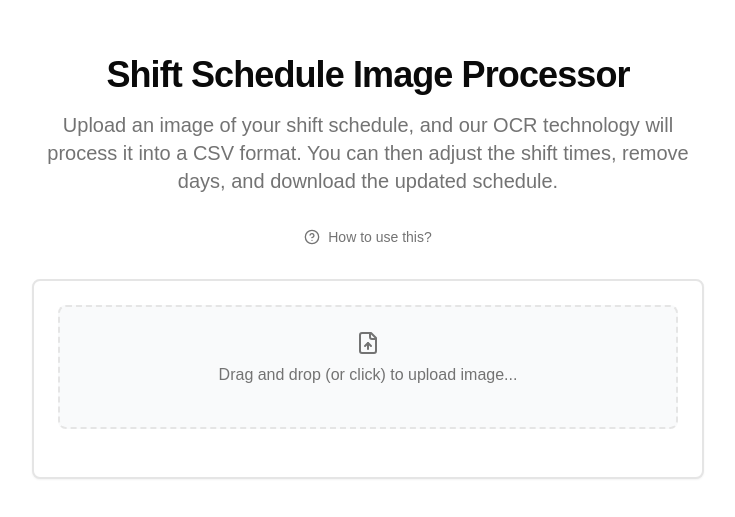
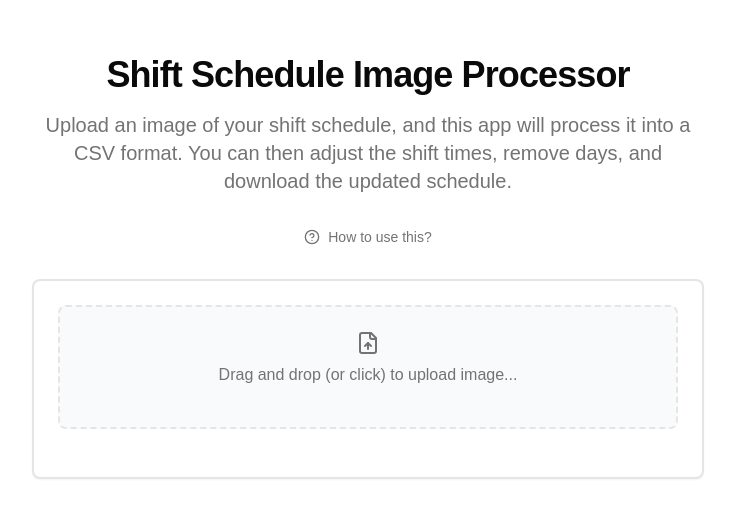
Before and after one commit to lukasNwr/sfd, a Next.js app: page / in a window 1280 px wide. Shown: the part 133-650 px from the top of the page, without its empty margins (272-1007 px from the left). Built offline with nearby package versions, Linux system fonts and the light colour scheme.

Commit message:
main description edit

```diff
--- a/src/app/page.tsx
+++ b/src/app/page.tsx
@@ -12,9 +12,9 @@ export default function Home() {
             Shift Schedule Image Processor
           </h1>
           <p className="text-xl text-muted-foreground max-w-2xl mx-auto">
-            Upload an image of your shift schedule, and our OCR technology will
-            process it into a CSV format. You can then adjust the shift times,
-            remove days, and download the updated schedule.
+            Upload an image of your shift schedule, and this app will process it
+            into a CSV format. You can then adjust the shift times, remove days,
+            and download the updated schedule.
           </p>
         </div>
 
```
